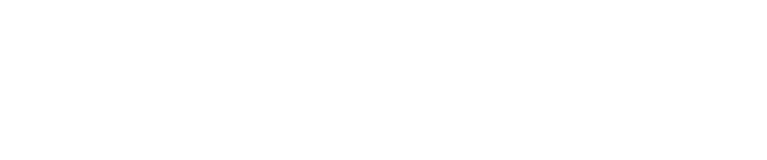
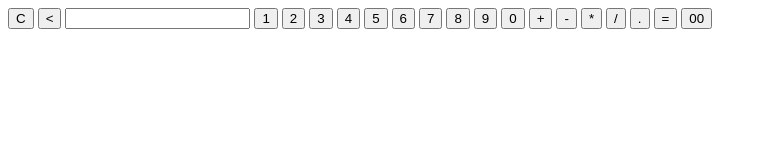
Before and after one commit to Rahulkerla01/Calculator, a plain HTML site: page index.html in a window 1280 px wide. Shown: the whole page, without its empty margins (0-767 px from the left). Drawn offline with Linux system fonts and the light colour scheme.

Commit message:
Index file Modified with basic structure

```diff
--- a/index.html
+++ b/index.html
@@ -4,9 +4,33 @@
     <meta charset="UTF-8">
     <meta http-equiv="X-UA-Compatible" content="IE=edge">
     <meta name="viewport" content="width=device-width, initial-scale=1.0">
-    <title>calculator</title>
+    <title>Calculator Web Application </title>
 </head>
 <body>
+    <form name="form1" class="calci" action="index.html" method="POST">
+        <input type="button" class="buttonDsgn" value="C" onclick="form1.answer.value =' '" >
+        <input type="button" class="buttonDsgn" value="<" onclick="form1.answer.value = form1.answer.value.substring(0,form1.answer.value.length*1 - 1) " >
 
+
+
+        <input type="text" name="answer" id="display">
+        <input type="button" class="buttonDsgn" value="1" onclick="form1.answer.value+='1'" >
+        <input type="button" class="buttonDsgn" value="2" onclick="form1.answer.value+='2'" >
+        <input type="button" class="buttonDsgn" value="3" onclick="form1.answer.value+='3'" >
+        <input type="button" class="buttonDsgn" value="4" onclick="form1.answer.value+='4'" >
+        <input type="button" class="buttonDsgn" value="5" onclick="form1.answer.value+='5'" >
+        <input type="button" class="buttonDsgn" value="6" onclick="form1.answer.value+='6'" >
+        <input type="button" class="buttonDsgn" value="7" onclick="form1.answer.value+='7'" >
+        <input type="button" class="buttonDsgn" value="8" onclick="form1.answer.value+='8'" >
+        <input type="button" class="buttonDsgn" value="9" onclick="form1.answer.value+='9'" >
+        <input type="button" class="buttonDsgn" value="0" onclick="form1.answer.value+='0'" >
+        <input type="button" class="buttonDsgn" value="+" onclick="form1.answer.value+='+'" >
+        <input type="button" class="buttonDsgn" value="-" onclick="form1.answer.value+='-'" >
+        <input type="button" class="buttonDsgn" value="*" onclick="form1.answer.value+='*'" >
+        <input type="button" class="buttonDsgn" value="/" onclick="form1.answer.value+='/'" >
+        <input type="button" class="buttonDsgn" value="." onclick="form1.answer.value+='.'" >
+        <input type="button" class="buttonDsgn" value="=" onclick="form1.answer.value+='='" >
+        <input type="button" class="buttonDsgn" value="00" onclick="form1.answer.value+='00'" >
+    </form>
 </body>
 </html>
```
